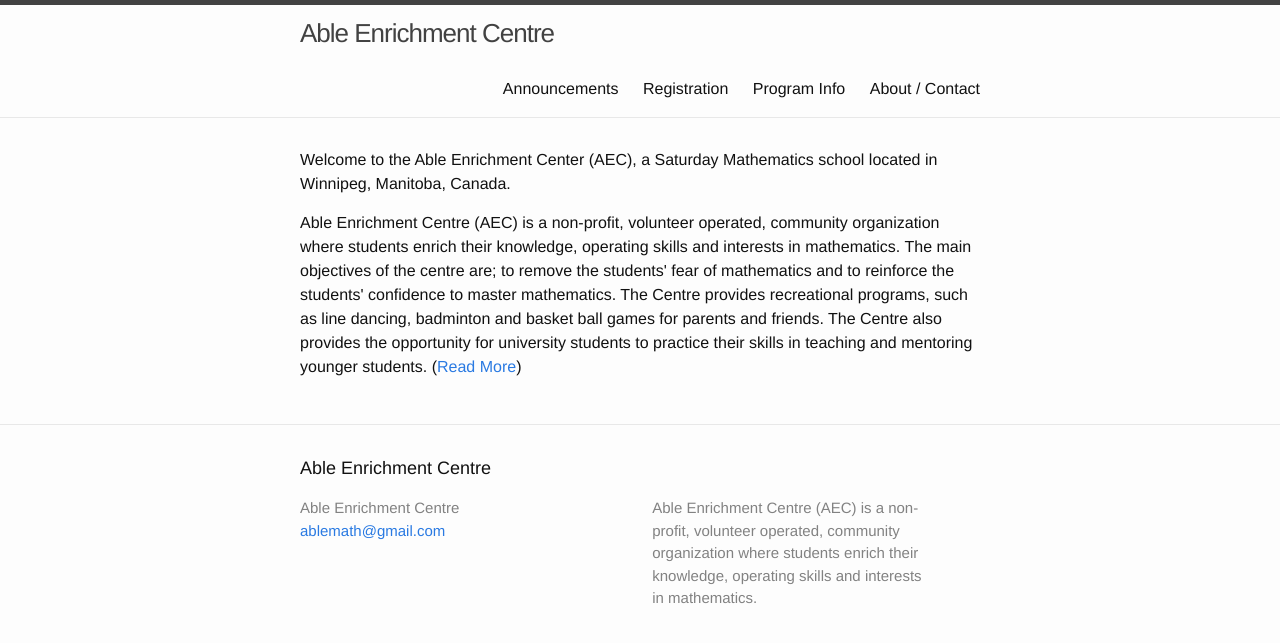
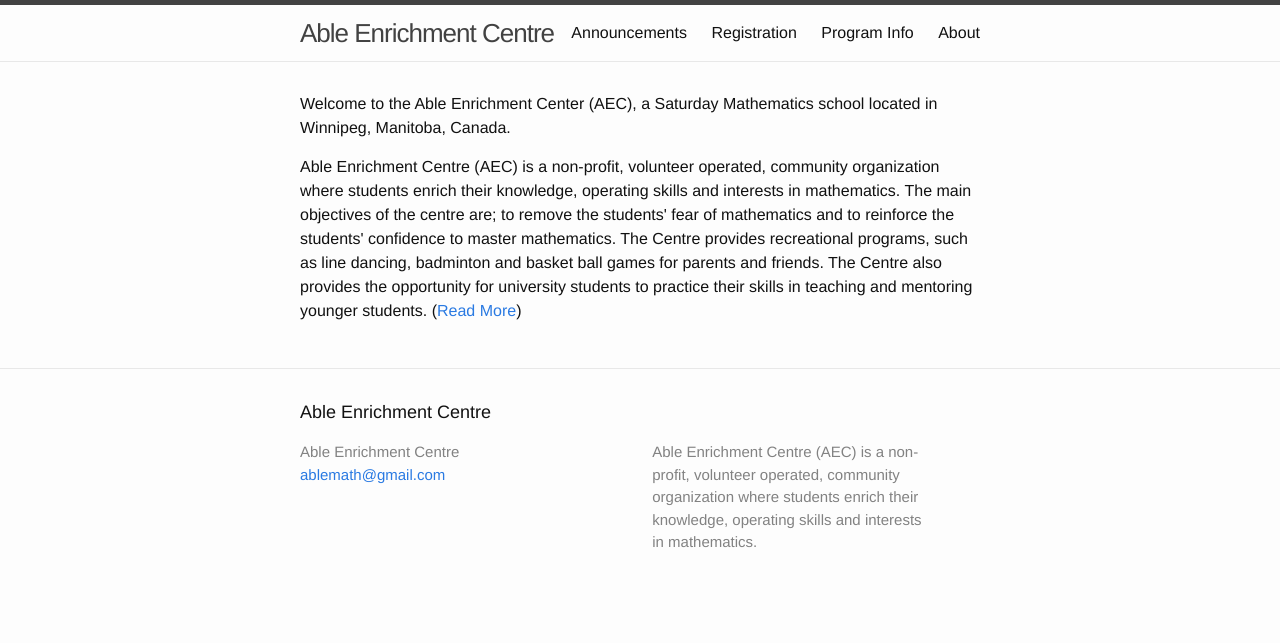
Before and after one commit to ablemath/ablemath, a Jekyll site: the page built from index.html, in a window 1280 px wide. Shown: the top 643 px of the page. Built offline with Jekyll 4.4.1, drawn with Linux system fonts in a browser that asks for light colours.

Commit message:
Slight menu change to fit everything

```diff
--- a/_data/menu.yml
+++ b/_data/menu.yml
@@ -4,5 +4,5 @@
   url: /registration/
 - title: Program Info
   url: /program_info/
-- title: About / Contact
+- title: About
   url: /about/
```
